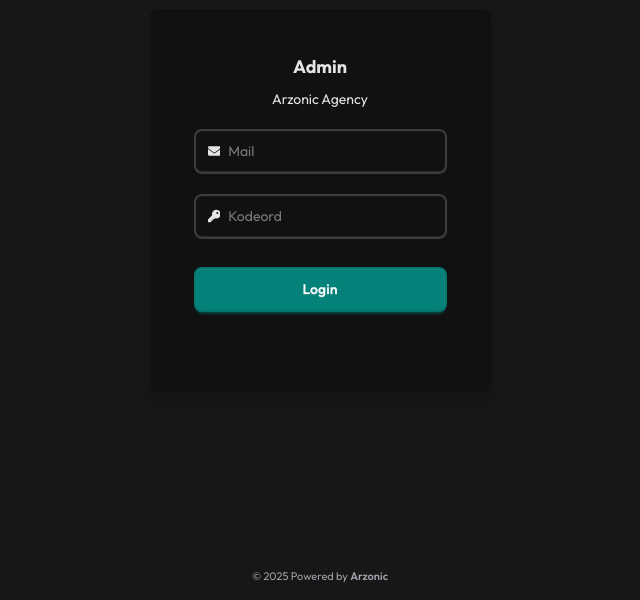
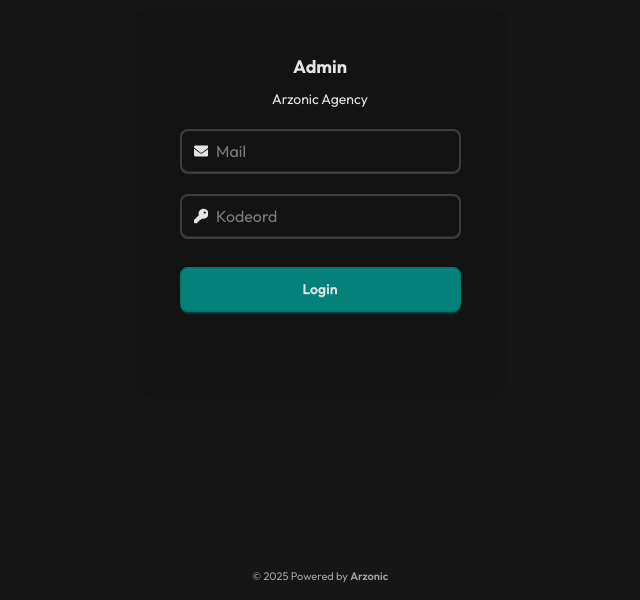
Before and after one commit to Arzonic-Agency/docs.arzonic.com, a Next.js app: page /login in a window 1280 px wide. Shown: the part 200-800 px from the top of the page, without its empty margins (320-960 px from the left). Built offline with nearby package versions, Linux system fonts and the light colour scheme.

Commit message:
Update globals.css

```diff
--- a/src/app/globals.css
+++ b/src/app/globals.css
@@ -1,30 +1,37 @@
 @import "tailwindcss";
 @plugin "daisyui";
 
+@plugin "daisyui" {
+  themes: arzoniclight --default, arzonicdark --prefersdark;
+  exclude: rootcolor;
+}
+
+
 @plugin "daisyui/theme" {
-  name: "Dark";
+  name: "arzonicdark";
   default: true;
   prefersdark: true;
-  color-scheme: "dark";
-  --color-base-100: #111;
-  --color-base-200: #171717;
-  --color-base-300: #202020;
+  color-scheme: dark;
+
+  --color-base-100: #131313;
+  --color-base-200: #161616;
+  --color-base-300: #191919;
   --color-base-content: #E4E4E4;
   --color-primary: #048179;
-  --color-primary-content: oklch(98% 0.003 247.858);
+  --color-primary-content: #E4E4E4;
   --color-secondary: #0AA197;
   --color-secondary-content: #E4E4E4;
-  --color-accent: oklch(27% 0.046 192.524);
-  --color-accent-content: oklch(98% 0 0);
-  --color-neutral: #111;
+  --color-accent: #131717;
+  --color-accent-content: #E4E4E4;
+  --color-neutral: #202020;
   --color-neutral-content: #E4E4E4;
-  --color-info: oklch(50% 0.134 242.749);
-  --color-info-content: oklch(29% 0.066 243.157);
+  --color-info: #21847E;
+  --color-info-content: #E4E4E4;
   --color-success: #177512;
-  --color-success-content: oklch(27% 0.072 132.109);
+  --color-success-content: #E4E4E4;
   --color-warning: #AE9F17;
-  --color-warning-content: oklch(28% 0.066 53.813);
-  --color-error: oklch(45% 0.188 13.697);
+  --color-warning-content: #E4E4E4;
+  --color-error: #D82E2E;
   --color-error-content: #E4E4E4;
   --radius-selector: 0.5rem;
   --radius-field: 0.5rem;
@@ -37,13 +44,14 @@
 }
 
 @plugin "daisyui/theme" {
-  name: "Light";
+  name: "arzoniclight";
   default: false;
   prefersdark: false;
-  color-scheme: "light";
+  color-scheme: light;
+
   --color-base-100: #EAEAEB;
   --color-base-200: #F8FAFC;
-  --color-base-300: oklch(87% 0.006 286.286);
+  --color-base-300: #E2E2E2;
   --color-base-content: #171717;
   --color-primary: oklch(51% 0.096 186.391);
   --color-primary-content: oklch(98% 0.003 247.858);
@@ -56,11 +64,12 @@
   --color-info: oklch(68% 0.169 237.323);
   --color-info-content: oklch(28% 0.091 267.935);
   --color-success: oklch(62% 0.194 149.214);
-  --color-success-content: oklch(27% 0.072 132.109);
+  --color-success-content: #EAEAEB;
   --color-warning: oklch(79% 0.184 86.047);
   --color-warning-content: oklch(28% 0.066 53.813);
   --color-error: #D82E2E;
   --color-error-content: #F2F3F5;
+
   --radius-selector: 0.5rem;
   --radius-field: 0.5rem;
   --radius-box: 0.5rem;
@@ -71,13 +80,28 @@
   --noise: 0;
 }
 
+.input {
+  font-size: 16px;
+}
+
+.textarea {
+  font-size: 16px;
+}
+
+.select {
+  font-size: 16px;
+}
+
 html {
   scroll-behavior: smooth;
 }
+
 /* Custom scrollbar for sidebar */
 .sidebar-scroll {
-  scrollbar-width: thin; /* Firefox */
-  scrollbar-color: rgba(100, 100, 100, 0.5) transparent; /* Firefox */
+  scrollbar-width: thin;
+  /* Firefox */
+  scrollbar-color: rgba(100, 100, 100, 0.5) transparent;
+  /* Firefox */
 }
 
 .sidebar-scroll::-webkit-scrollbar {
```
